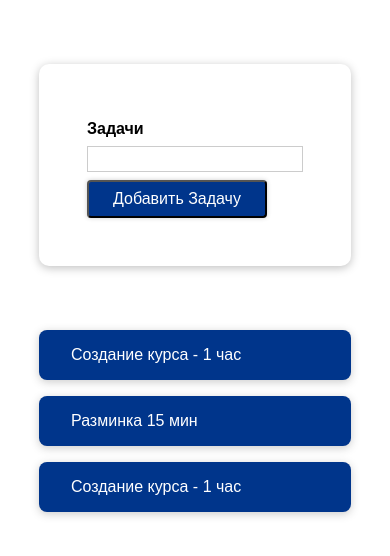
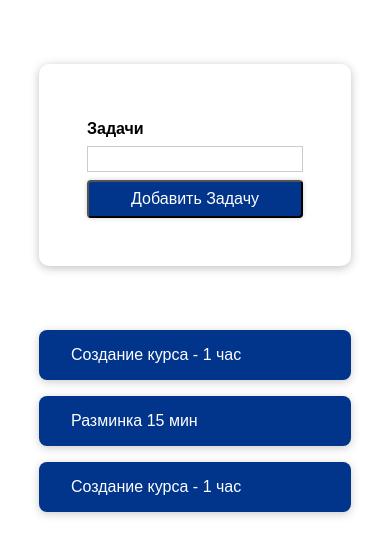
Before and after one commit to panaram1ks/react-dinamic-style-component, a React (Create React App) app: page / in a window 390 px wide. Shown: the top 556 px of the page. Built offline with nearby package versions, Linux system fonts and the light colour scheme; the HTML template or start-up script is replaced by a standard one.

Commit message:
use media query in style-component lib

```diff
--- a/src/components/UI/Button/Button.js
+++ b/src/components/UI/Button/Button.js
@@ -11,6 +11,7 @@ import styled from "styled-components";
 
 //Tagged template literals
 const Button = styled.button`
+  width: 100%;
   font: inherit;
   padding: 0.5rem 1.5rem;
   color: white;
@@ -18,6 +19,10 @@ const Button = styled.button`
   border-radius: 4px;
   box-shadow: 0 0 4px rgba(50, 50, 50, 0.25);
   cursor: pointer;
+
+  @media (min-width: 700px) {
+    width: auto;
+  }
 
   &:focus {
     outline: none;
```
Also changed, not shown: 1 other file (tests, documents, lock files or other folders).
